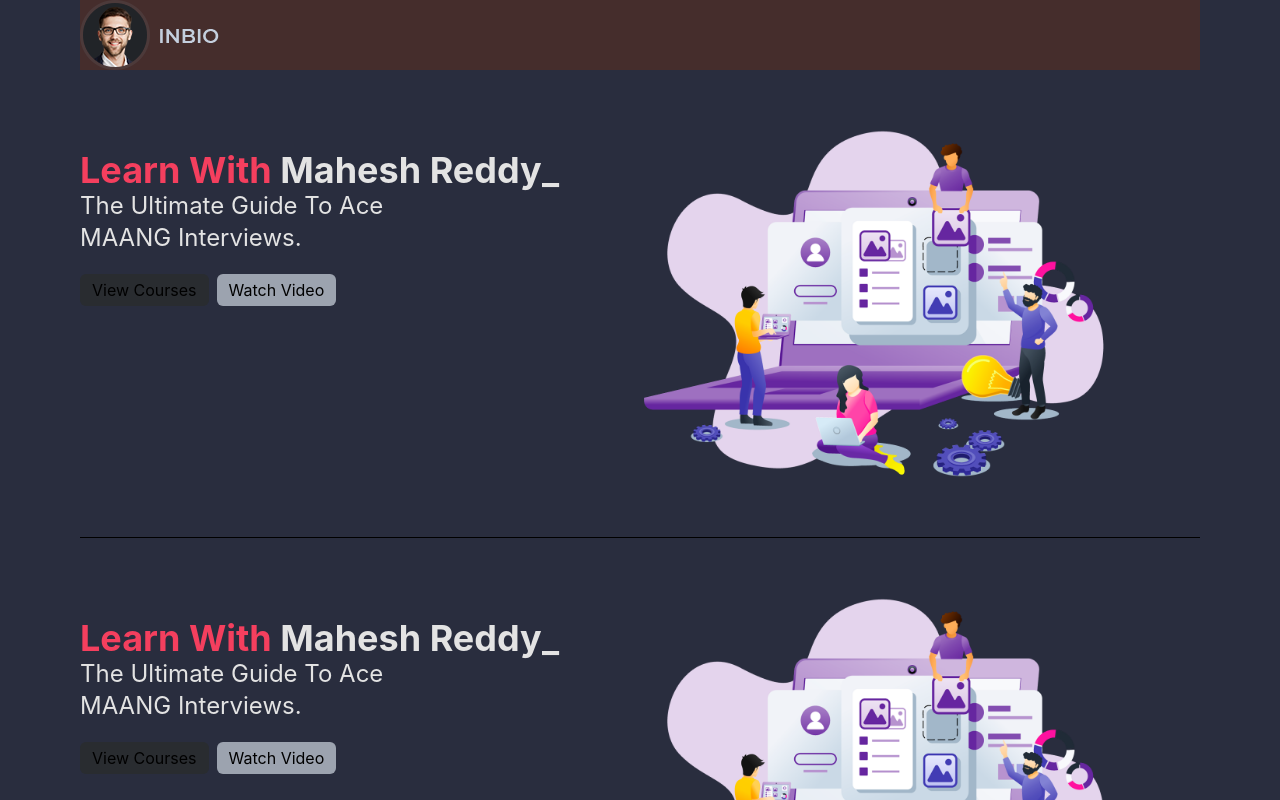
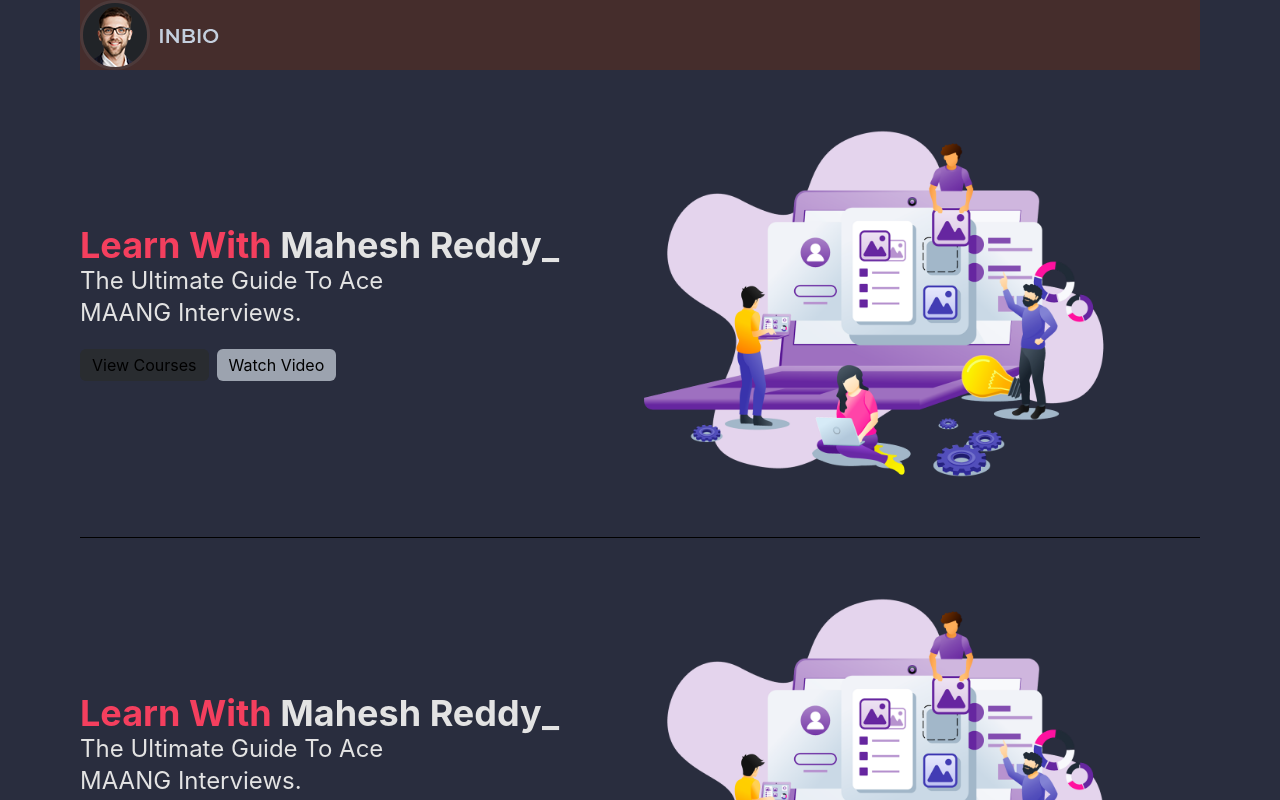
Before and after one commit to MaheshReddy-05/banner, a React (Create React App) app: page / in a window 1280 px wide. Shown: the top 800 px of the page. Built offline with nearby package versions, Linux system fonts and the light colour scheme.

Commit message:
align items

```diff
--- a/src/components/banner/Banner.jsx
+++ b/src/components/banner/Banner.jsx
@@ -12,8 +12,8 @@ function Banner() {
         delaySpeed: 2000,
     });
     return (
-        <div className=' bg-[#292d3e]  overflow-hidden flex flex-row  border-b-[1px] border-b-black'>
-            <div className='basis-1/2 pt-20'>
+        <div className=' bg-[#292d3e]  overflow-hidden flex flex-row  border-b-[1px] border-b-black items-center'>
+            <div className='basis-1/2 '>
                 <h2 className='font-bold text-4xl text-rose-500 heading-1'> Learn With {" "}
                     <span className='text-4xl text-[#e3e3e3]'>{text}</span>
                     <Cursor
```
